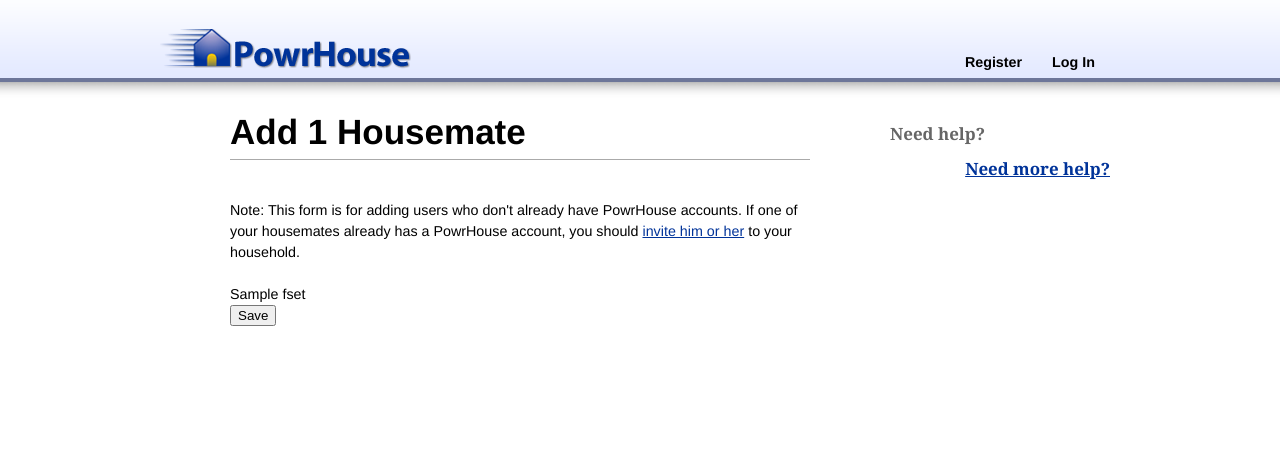
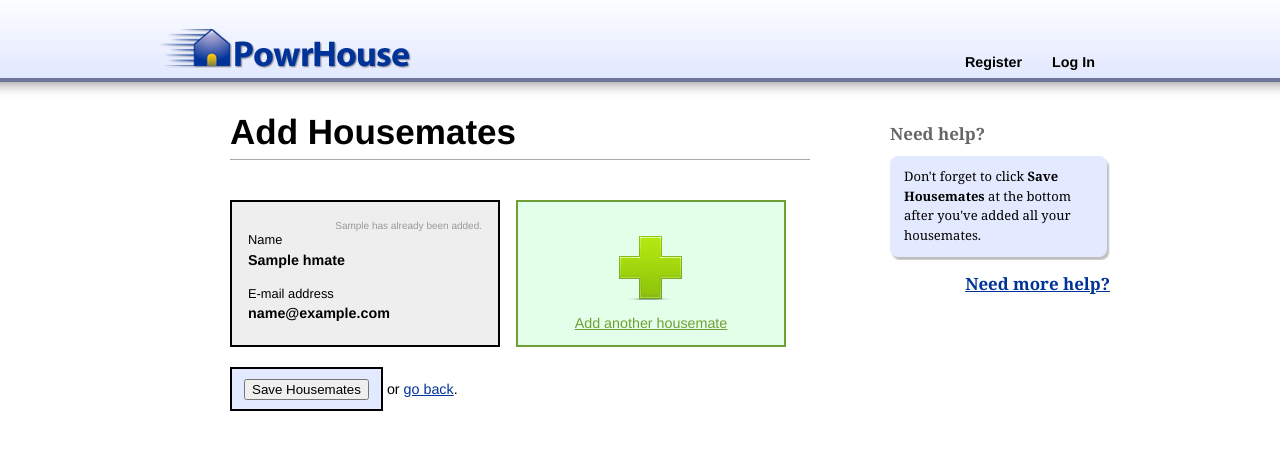
Before and after one commit to jakeboxer/powrhouse, a Django app: template hmates/templates/hmates/add.html in a window 1280 px wide. Shown: the top 450 px of the page. Run offline with Django 3.2, Linux system fonts and the light colour scheme; the template is opened without the code that fills it: most values are stand-ins (such as "Sample title", 1, 10 or a date in 2020).

Commit message:
Got new Add Housemates page working

```diff
--- a/hholds/templates/hholds/my.html
+++ b/hholds/templates/hholds/my.html
@@ -34,7 +34,7 @@
 	</li>
 {% endfor %}
 </ul>
-<p class="add_after_list"><a href="#">Add more housemates &raquo;</a></p>
+<p class="add_after_list"><a href="{% url hmate_add %}">Add more housemates &raquo;</a></p>
 
 <h2>Chores</h2>
 <ul class="separated">
--- a/hmates/templates/hmates/add.html
+++ b/hmates/templates/hmates/add.html
@@ -3,16 +3,58 @@
 {% block title %}Add Housemates{% endblock %}
 
 {% block content %}
-<h1>Add {{ num_hmates }} Housemate{{ num_hmates|pluralize }}</h1>
+<h1>Add Housemates</h1>
 
-<p>Note: This form is for adding users who don't already have PowrHouse accounts. If one of your housemates already has a PowrHouse account, you should <a href="{% url invite_search %}">invite him or her</a> to your household.</p>
+<form action="" method="POST" id="hmate_add_form">
+	<div class="clearfix">
+		{{ fset.management_form }}
+		{% for hmate in hmates %}
+			<div class="elem hmate">
+				<p class="identifier">
+					{% ifequal hmate curr_hmate %}
+						This is you.
+					{% else %}
+						{{ hmate.user.first_name }} has already been added.
+					{% endifequal %}
+				</p>
 
-<form action="" method="POST">
-    <table cellpadding="0" cellspacing="0">
-        {{ fset }}
-        <tr>
-            <td><input type="submit" name="submit" value="Save" /></td>
-        </tr>
-    </table>
+				<dl>
+					<dt>Name</dt>
+					<dd class="name"><p>{{ hmate.get_full_name }}</p></dd>
+					<dt>E-mail address</dt>
+					<dd class="email"><p>{{ hmate.user.email }}</p></dd>
+				</dl>
+			</div>
+		{% endfor %}
+
+		{% for form in fset.forms %}
+			<div class="elem form" id="hmate_add_form_{{ forloop.counter0 }}">
+				<p class="identifier"><a href="#" remove="{{ forloop.counter0 }}">Remove</a></p>
+
+				<dl>
+					<dt>Name</dt>
+					<dd class="name"><span class="first_name">{{ form.first_name }}</span><span class="last_name">{{ form.last_name }}</span>{{ form.first_name.errors }}{{ form.last_name.errors }}</dd>
+					<dt>E-mail address</dt>
+					<dd class="email">{{ form.email }}{{ form.email.errors }}</dd>
+				</dl>
+			</div>
+		{% endfor %}
+
+		<div class="elem add">
+			<a href="#">Add another housemate</a>
+		</div>
+	</div>
+
+	<p>
+		<span id="submit_wrapper"><input type="submit" name="submit" value="Save Housemates" /></span>
+		or <a href="{% url my_hhold %}">go back</a>.
+	</p>
 </form>
+
 {% endblock %}
+
+{% block sidehelp %}
+	<div class="bubble">
+		<p>Don't forget to click <strong>Save Housemates</strong> at the bottom after you've added all your housemates.</p>
+	</div>
+{% endblock %}
--- a/hmates/urls.py
+++ b/hmates/urls.py
@@ -22,6 +22,7 @@ urlpatterns = patterns('',
     url(r'^(?P<object_id>[0-9]+)/boot/$', 'hmates.views.boot',
         name='hmate_boot'),
     url(r'^number/$', 'hmates.views.num', name='num_hmates'),
-    url(r'^add/(?P<num_hmates>[0-9]+)/$', 'hmates.views.add_multiple',
-        name='hmate_add_multiple'),
+    #url(r'^add/(?P<num_hmates>[0-9]+)/$', 'hmates.views.add_multiple',
+    #    name='hmate_add_multiple'),
+    url(r'^add/', 'hmates.views.add', name='hmate_add')
 )
--- a/media/css/base.css
+++ b/media/css/base.css
@@ -12,6 +12,14 @@ a:hover {
     color: #fff;
     background-color: #039;
     text-decoration: none;
+}
+
+fieldset input,
+dd input,
+fieldset textarea,
+dd textarea {
+    font-family: Helvetica, Arial, sans-serif;
+    border: 1px solid #666;
 }
 
 .hidden {
@@ -125,9 +133,7 @@ p.add_after_list {
 #content fieldset textarea {
     width: 500px;
     padding: 4px;
-    font-family: Helvetica, Arial, sans-serif;
     font-size: 120%;
-    border: 1px solid #666;
 }
 
 #submit_wrapper {
@@ -207,3 +213,75 @@ p.add_after_list {
     margin-bottom: 0;
 }
 /* My Household end */
+
+/* Add housemates begin */
+#hmate_add_form .elem {
+    width: 234px;
+    height: 111px;
+    border: 2px solid #000;
+    float: left;
+    margin-right: 16px;
+    margin-bottom: 16px;
+    padding: 16px;
+}
+
+#hmate_add_form .add {
+    background-color: #e3ffe9;
+    border-color: #709f35;
+    padding: 0;
+    width: 266px;
+    height: 143px;
+    margin-bottom: 32px;
+}
+
+#hmate_add_form .add a {
+    display: block;
+    width: 266px;
+    background: transparent url(../img/plus_64.png) 50% 50% no-repeat;
+    text-align: center;
+    color: #709f35;
+    padding-top: 111px;
+}
+
+#hmate_add_form .add a:hover {
+    background-image: url(../img/plus_64_hover.png);
+}
+
+#hmate_add_form .hmate {
+    background-color: #eee;
+}
+
+#hmate_add_form .identifier {
+    font-size: 70%;
+    float: right;
+    margin: 0;
+    color: #999;
+}
+
+#hmate_add_form dt {
+    margin-top: 1em;
+    font-size: 90%;
+}
+
+#hmate_add_form dd input {
+    padding: 2px;
+    font-size: 100%;
+}
+
+#hmate_add_form dd p {
+    font-weight: bold;
+    margin: 0;
+}
+
+#hmate_add_form .name input {
+    width: 97px;
+}
+
+#hmate_add_form .email input {
+    width: 203px;
+}
+
+#hmate_add_form .first_name {
+    margin-right: 3px;
+}
+/* Add housemates end */
--- a/media/js/base.js
+++ b/media/js/base.js
@@ -1,9 +1,23 @@
+var nextToShow = 0;
+
 $(document).ready(function(){
     setupHelpBubbles();
     checkIntervalField();
+    hideHmateForms();
+
+    showNextHmateForm(true);
+
+    // set events
     $("#id_interval").change(function(){
-        console.debug("hey");
         checkIntervalField();
+    });
+    $("#hmate_add_form .add a").click(function(e){
+        e.preventDefault();
+        showNextHmateForm();
+    });
+    $("#hmate_add_form .identifier a").click(function(e){
+        e.preventDefault();
+        removeHmateForm($(e.target).attr('remove'));
     });
 });
 
@@ -36,3 +50,39 @@ function checkIntervalField () {
         $("#id_interval").attr("name", "interval");
     }
 }
+
+function hideHmateForms () {
+    $("#hmate_add_form .form").each(function(){
+        var hasValue = false;
+        $("input", this).each(function(){
+            if($(this).val() != ""){
+                hasValue = true;
+            }
+        });
+
+        if(!hasValue){
+            $(this).hide();
+        }
+    });
+}
+
+function showNextHmateForm (noAnim) {
+    $("#hmate_add_form_" + nextToShow).show();
+
+    if(noAnim === undefined || !noAnim){
+        $("#hmate_add_form_" + nextToShow).animate({
+            backgroundColor: "#0f0"
+        }, 500, "linear").animate({
+            backgroundColor: "#fff"
+        }, 500, "linear");
+    }
+
+    nextToShow++;
+}
+
+function removeHmateForm (formId) {
+    // remove the specified form
+    $("#hmate_add_form_" + formId).animate({
+        backgroundColor: "#f00"
+    }, 250, "linear", function(){$(this).remove()});
+}
```
Also changed, not shown: chores/templates/chores/add.html (+4 -3 lines), hmates/forms.py (+14 -5 lines), hmates/views.py (+5 -4 lines), media/img/plus_64.png (added), media/img/plus_64_hover.png (added).
